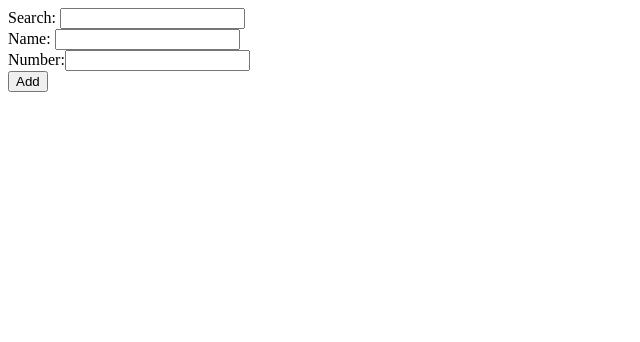
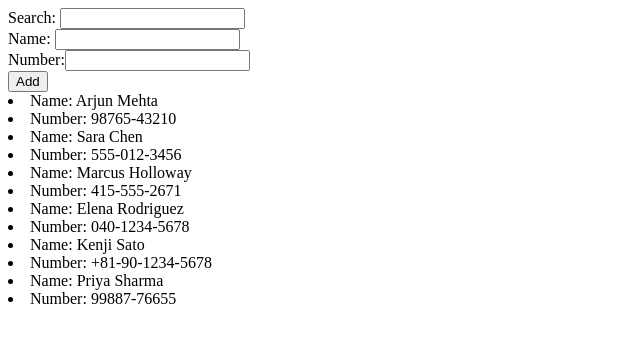
Before and after one commit to s0ur4bhkumar/phoneBook-frontend, a React (Vite) app: page / in a window 1280 px wide. Shown: the top 342 px of the page, without its empty margins (0-640 px from the left). Built offline with nearby package versions, Linux system fonts and the light colour scheme.

Commit message:
complete frontend

```diff
--- a/src/App.tsx
+++ b/src/App.tsx
@@ -4,9 +4,40 @@ import { AddPerson } from "./components/addPerson";
 import { PersonList, type person } from "./components/persons";
 
 function App() {
-  const [persons, setPersons] = useState<person[]>([]);
+  const [persons, setPersons] = useState<person[]>([
+    {
+      id: 1,
+      Name: "Arjun Mehta",
+      Number: "98765-43210",
+    },
+    {
+      id: 2,
+      Name: "Sara Chen",
+      Number: "555-012-3456",
+    },
+    {
+      id: 3,
+      Name: "Marcus Holloway",
+      Number: "415-555-2671",
+    },
+    {
+      id: 4,
+      Name: "Elena Rodriguez",
+      Number: "040-1234-5678",
+    },
+    {
+      id: 5,
+      Name: "Kenji Sato",
+      Number: "+81-90-1234-5678",
+    },
+    {
+      id: 6,
+      Name: "Priya Sharma",
+      Number: "99887-76655",
+    },
+  ]);
   const [person, setPerson] = useState<string>("");
-  const [number, setNumber] = useState<number | undefined>();
+  const [Number, setNumber] = useState<Number | undefined | string>();
   const [searchQuerry, setSearchQuerry] = useState("");
   function handlePerson(e: React.ChangeEvent<HTMLInputElement>) {
     const val = e.target.value;
@@ -15,7 +46,7 @@ function App() {
 
   function handleNumber(e: React.ChangeEvent<HTMLInputElement>) {
     const val = e.target.value;
-    setNumber(Number(val));
+    setNumber(val);
   }
 
   function handleSearch(e: React.ChangeEvent<HTMLInputElement>): void {
@@ -28,7 +59,7 @@ function App() {
     const addPerson: person = {
       id: crypto.randomUUID(),
       Name: person,
-      Number: number,
+      Number: Number,
     };
     const alreadyExist = persons.find(
       (person) => person.Name === addPerson.Name,
@@ -43,17 +74,21 @@ function App() {
     setNumber(undefined);
   }
 
+  const renderLst = persons.filter((person) =>
+    person.Name.toLocaleLowerCase().includes(searchQuerry.toLocaleLowerCase()),
+  );
+
   return (
     <>
       <Search value={searchQuerry} onchange={handleSearch} />
       <AddPerson
         onSubmit={onSubmit}
         Name={person}
-        Number={number}
+        Number={Number}
         onChangeNumber={handleNumber}
         onChangeName={handlePerson}
       />
-      <PersonList personList={persons} />
+      <PersonList personList={renderLst} />
     </>
   );
 }
--- a/src/components/addPerson.tsx
+++ b/src/components/addPerson.tsx
@@ -5,7 +5,7 @@ type AddPersonProps = {
   onChangeName: (e: React.ChangeEvent<HTMLInputElement>) => void;
   onChangeNumber: (e: React.ChangeEvent<HTMLInputElement>) => void;
   Name: string;
-  Number: number | undefined;
+  Number: number | undefined | string;
 };
 
 export function AddPerson({
--- a/src/components/persons.tsx
+++ b/src/components/persons.tsx
@@ -1,7 +1,7 @@
 export type person = {
-  id: string;
+  id: string | number;
   Name: string;
-  Number: number;
+  Number: number | undefined | string;
 };
 
 type personListPropType = {
```
